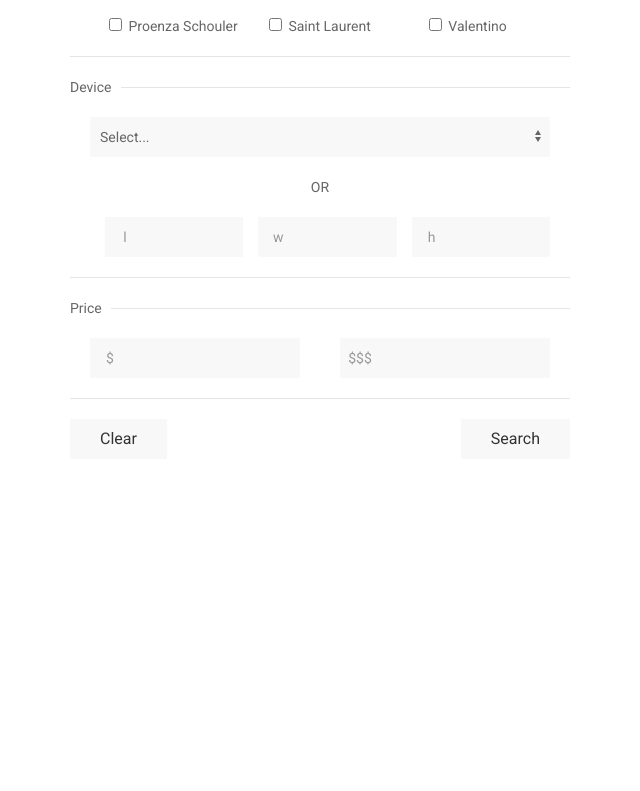
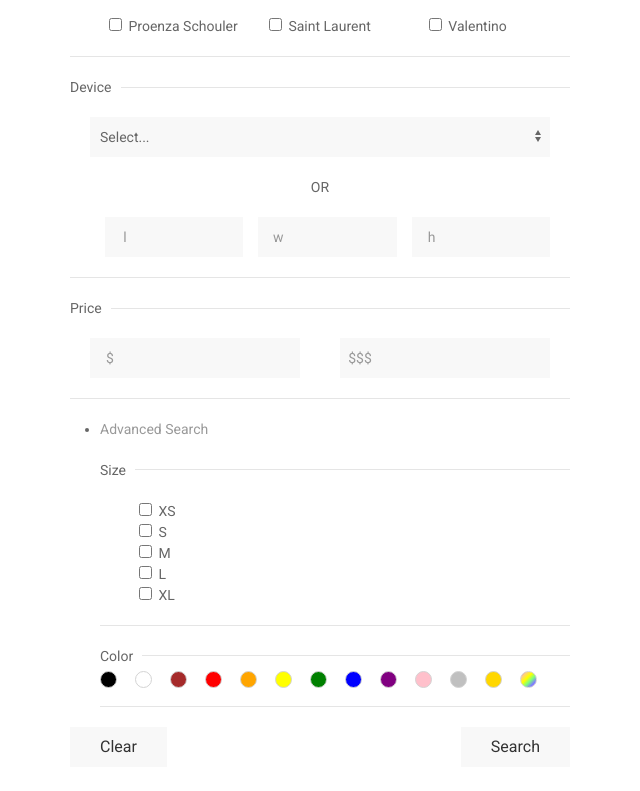
Before and after one commit to gracehseu/pursechooser, an Angular app: page / in a window 1280 px wide. Shown: the part 309-1100 px from the top of the page, without its empty margins (320-960 px from the left). Before the commit the page ends 820 px from the top, so only its background shows below. Built offline with nearby package versions, Linux system fonts and the light colour scheme.

Commit message:
added the drop down for advanced search

```diff
--- a/src/app/brand-detail/brand-detail.component.html
+++ b/src/app/brand-detail/brand-detail.component.html
@@ -66,6 +66,136 @@
                 </div>
                 <hr>
             </div>
+            <!-- <ul uk-accordion>
+                <a class="uk-accordion-title" href="#">Item 1</a>
+                <div class="uk-accordion-content">
+                    <p>Lorem ipsum dolor sit amet, consectetur adipiscing elit, sed do eiusmod tempor incididunt ut labore et
+                        dolore magna aliqua.</p>
+                </div>
+            </ul> -->
+            <ul uk-accordion>
+                <li>
+                    <a class="uk-accordion-title uk-text-meta" href="#">Advanced Search</a>
+                    <div class="uk-accordion-content">
+
+                        <div>
+                            <div class="uk-heading-line uk-margin"><span>Size</span></div>
+                            <form class="uk-grid-small uk-child-width-1-5 uk-margin-left" uk-grid>
+                                <!-- <label *ngFor="let size of sizeList">
+                                    <div class="uk-align-center">
+                                        <input class="uk-checkbox" type="checkbox" id="courseName" class="form-control"
+                                            formControlName="Brand">{{size}}
+                                    </div>
+
+                                </label> -->
+                                <div *ngFor="let s of sizeList; let i=index">
+                                    <label>
+                                        <input type="checkbox" [value]="s" (change)="onSizeChangeEvent($event)" />
+                                        {{s}}
+                                    </label>
+                                </div>
+                            </form>
+                            <hr>
+                        </div>
+                        <div class="uk-heading-line"><span>Color</span></div>
+                            <!-- <div >
+                                <div *ngFor="let c of colorListDetail; let i=index">
+                                    <div class="uk-inline">
+                                        <label class="container_black">
+                                            <input type="checkbox" [value]="c.title" (change)="onColorChangeEvent($event)" />
+                                            <span class="c.checkbox"></span>
+                                        </label>
+                                    </div>
+
+                                </div>
+                            </div> -->
+
+                            <div class="uk-inline">
+                                <label class="container_black">
+                                    <input type="checkbox"  formControlName="black">
+                                    <span class="checkmark_black"></span>
+                                </label>
+                            </div>
+                            <div class="uk-inline">
+                                <label class="container_white">
+                                    <input type="checkbox"  formControlName="white">
+                                    <span class="checkmark_white"></span>
+                                </label>
+                            </div>
+                            <div class="uk-inline">
+                                <label class="container_brown">
+                                    <input type="checkbox"  formControlName="brown">
+                                    <span class="checkmark_brown"></span>
+                                </label>
+                            </div>
+                            <div class="uk-inline">
+                                <label class="container_red">
+                                    <input type="checkbox"  formControlName="red">
+                                    <span class="checkmark_red"></span>
+                                </label>
+                            </div>
+                            <div class="uk-inline">
+                                <label class="container_orange">
+                                    <input type="checkbox"  formControlName="orange">
+                                    <span class="checkmark_orange"></span>
+                                </label>
+                            </div>
+                            <div class="uk-inline">
+                                <label class="container_yellow">
+                                    <input type="checkbox"  formControlName="yellow">
+                                    <span class="checkmark_yellow"></span>
+                                </label>
+                            </div>
+                            <div class="uk-inline">
+                                <label class="container_green">
+                                    <input type="checkbox"  formControlName="green">
+                                    <span class="checkmark_green"></span>
+                                </label>
+                            </div>
+                            <div class="uk-inline">
+                                <label class="container_blue">
+                                    <input type="checkbox"  formControlName="blue">
+                                    <span class="checkmark_blue"></span>
+                                </label>
+                            </div>
+                            <div class="uk-inline">
+                                <label class="container_purple">
+                                    <input type="checkbox"  formControlName="purple">
+                                    <span class="checkmark_purple"></span>
+                                </label>
+                            </div>
+                            <div class="uk-inline">
+                                <label class="container_pink">
+                                    <input type="checkbox"  formControlName="pink">
+                                    <span class="checkmark_pink"></span>
+                                </label>
+                            </div>
+                            <div class="uk-inline">
+                                <label class="container_silver">
+                                    <input type="checkbox"  formControlName="silver">
+                                    <span class="checkmark_silver"></span>
+                                </label>
+                            </div>
+                            <div class="uk-inline">
+                                <label class="container_gold">
+                                    <input type="checkbox"  formControlName="gold">
+                                    <span class="checkmark_gold"></span>
+                                </label>
+                            </div>
+                            <div class="uk-inline">
+                                <label class="container_multi">
+                                    <input type="checkbox"  formControlName="multi">
+                                    <span class="checkmark_multi"></span>
+                                </label>
+                            </div>
+                            <hr>
+                        </div>
+
+
+
+
+                </li>
+            </ul>
 
 
 
--- a/src/app/brand-detail/brand-detail.component.ts
+++ b/src/app/brand-detail/brand-detail.component.ts
@@ -32,6 +32,21 @@
       h: new FormControl(null),
       maxPrice: new FormControl(null),
       minPrice: new FormControl(null),
+      sizeListArray: this.fb.array([]),
+      black: new FormControl(null),
+      white: new FormControl(null),
+      brown: new FormControl(null),
+      red: new FormControl(null),
+      orange: new FormControl(null),
+      yellow: new FormControl(null),
+      green: new FormControl(null),
+      blue: new FormControl(null),
+      purple: new FormControl(null),
+      pink: new FormControl(null),
+      gray: new FormControl(null),
+      silver: new FormControl(null),
+      gold: new FormControl(null),
+      multi: new FormControl(null),
     })
   }
 
@@ -111,4 +126,38 @@
       });
     }
   }
+
+  onSizeChangeEvent(e) {
+    const sizeListArray: FormArray = this.form.get('sizeListArray') as FormArray;
+
+    if (e.target.checked) {
+      sizeListArray.push(new FormControl(e.target.value));
+    } else {
+      let i: number = 0;
+      sizeListArray.controls.forEach((item: FormControl) => {
+        if (item.value == e.target.value) {
+          sizeListArray.removeAt(i);
+          return;
+        }
+        i++;
+      });
+    }
+  }
+
+  onColorChangeEvent(e) {
+    const colorListArray: FormArray = this.form.get('colorListArray') as FormArray;
+
+    if (e.target.checked) {
+      colorListArray.push(new FormControl(e.target.value));
+    } else {
+      let i: number = 0;
+      colorListArray.controls.forEach((item: FormControl) => {
+        if (item.value == e.target.value) {
+          colorListArray.removeAt(i);
+          return;
+        }
+        i++;
+      });
+    }
+  }
 }
--- a/src/app/constants/constant.ts
+++ b/src/app/constants/constant.ts
@@ -84,3 +84,19 @@
     'Detachable strap'
 
 ]
+
+export const colorListDetail = [
+    { 'title':  'Black',    'container': "container_black",     'checkbox': "checkmark_black" },
+    { 'title':  'White',    'container': "container_white",     'checkbox': "checkmark_white" },
+    { 'title':  'Brown',    'container': "container_brown",     'checkbox': "checkmark_brown" },
+    { 'title':  'Red',      'container': "container_red",       'checkbox': "checkmark_red" },
+    { 'title':  'Orange',   'container': "container_orange",    'checkbox': "checkmark_orange" },
+    { 'title':  'Yellow',   'container': "container_yellow",    'checkbox': "checkmark_yellow" },
+    { 'title':  'Green',    'container': "container_green",     'checkbox': "checkmark_green" },
+    { 'title':  'Blue',     'container': "container_blue",      'checkbox': "checkmark_blue" },
+    { 'title':  'Purple',   'container': "container_purple",    'checkbox': "checkmark_purple" },
+    { 'title':  'Pink',     'container': "container_pink",      'checkbox': "checkmark_pink" },
+    { 'title':  'Silver',   'container': "container_silver",    'checkbox': "checkmark_silver" },
+    { 'title':  'Gold',     'container': "container_gold",      'checkbox': "checkmark_gold" },
+    { 'title':  'Multi',    'container': "container_multi",     'checkbox': "checkmark_multi" },
+]
```
